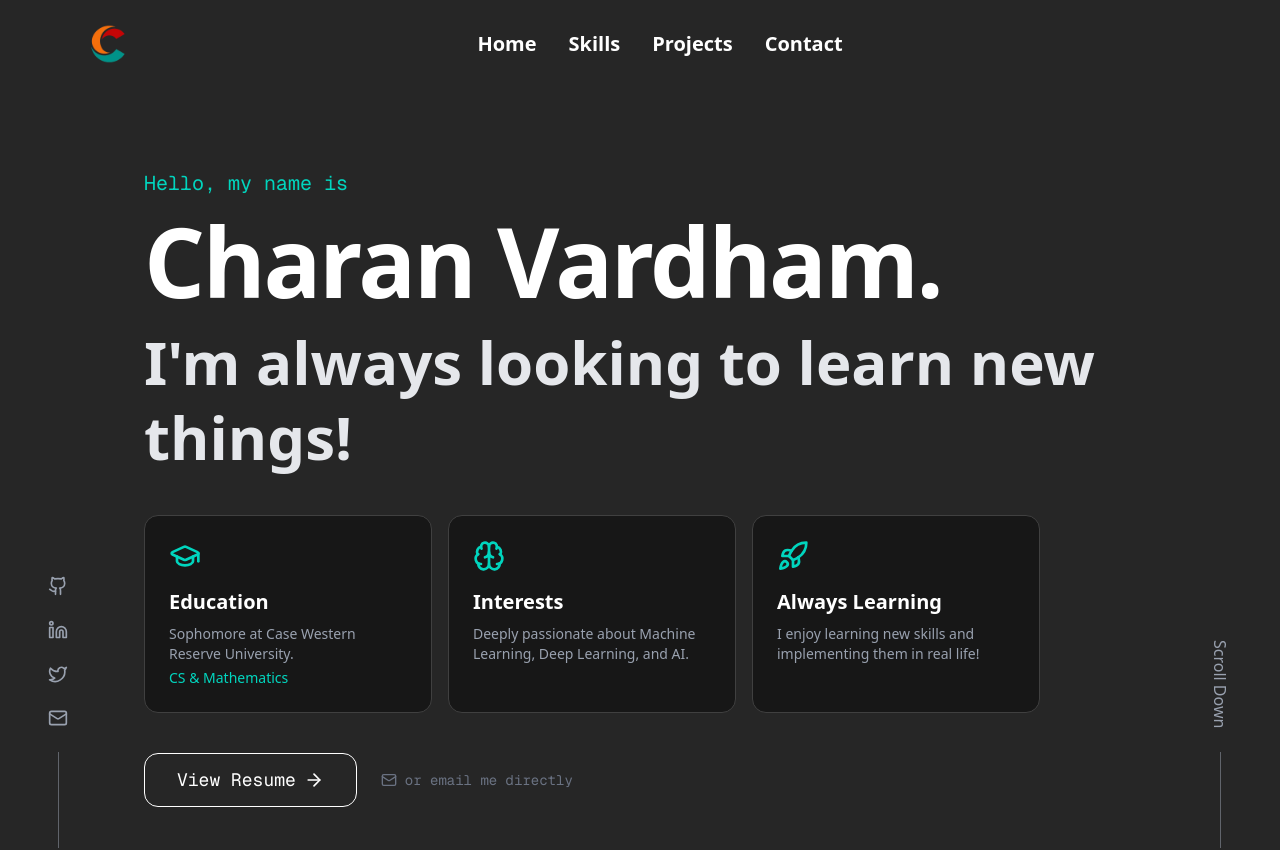
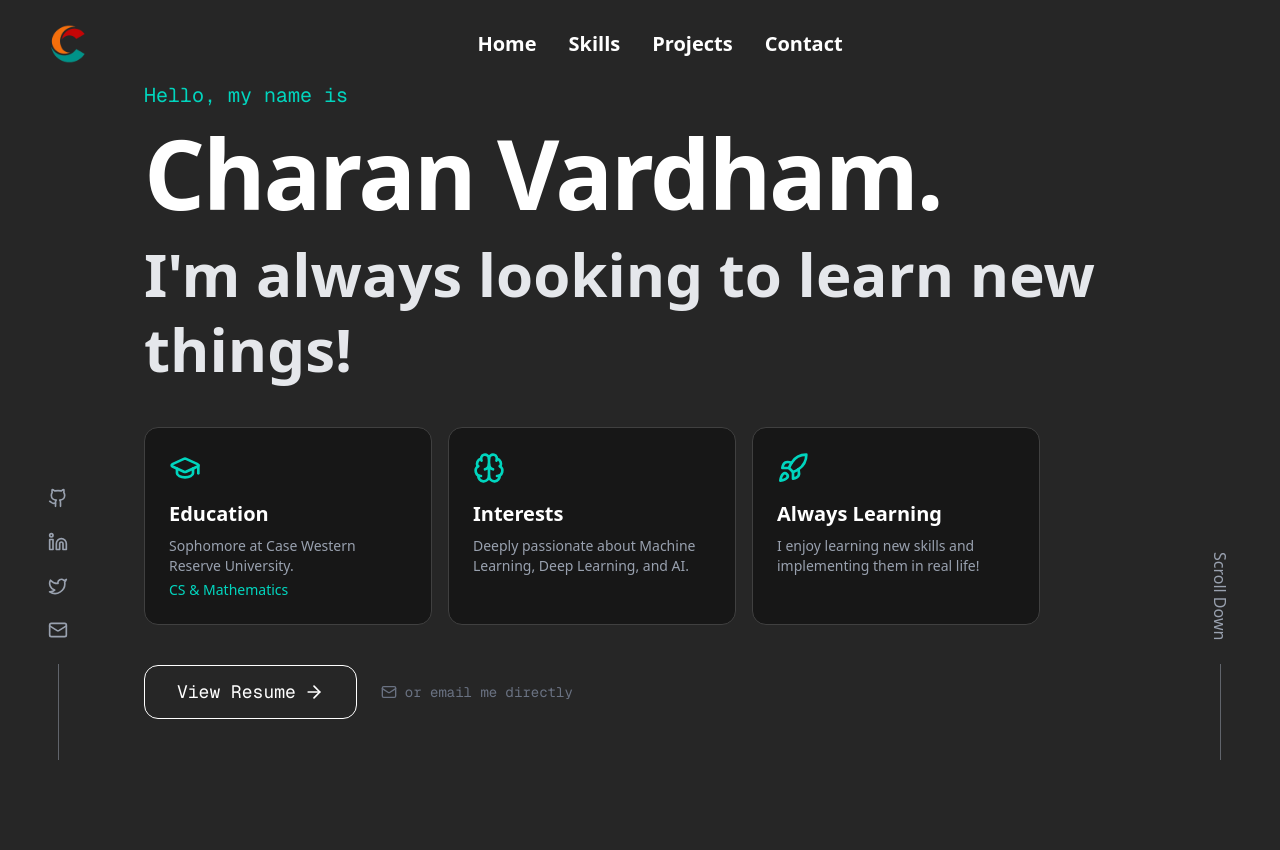
Before and after one commit to Charan6924/PersonalPortfolio, a Next.js app: page / in a window 1280 px wide. Shown: the top 850 px of the page. Built offline with nearby package versions, Linux system fonts and the light colour scheme; no server answers.

Commit message:
optimized for mobile

```diff
--- a/components/ui/Navbar.tsx
+++ b/components/ui/Navbar.tsx
@@ -1,12 +1,11 @@
 'use client'
-import React from 'react'
-import {useState} from 'react'
-import { useEffect } from 'react'
+import React, { useState, useEffect } from 'react'
 import Link from 'next/link'
-
+import { Menu, X } from 'lucide-react'
 
 const Navbar = () => {
     const [isScrolled, setIsScrolled] = useState(false);
+    const [isMobileMenuOpen, setIsMobileMenuOpen] = useState(false);
 
     const handleScroll = () => {
         if (window.scrollY > 0) {
@@ -15,32 +14,82 @@ const Navbar = () => {
             setIsScrolled(false);
         }
     }
+
     useEffect(() => {
         window.addEventListener('scroll', handleScroll);
         return () => {
             window.removeEventListener('scroll', handleScroll);
         }
     }, []);
+
     return (
         <nav
             className={`
                 text-white
-    sticky top-0 z-50
-    transition-colors duration-300 ease-in-out
-    ${isScrolled ? 'bg-neutral-800' : 'bg-transparent'}`}>
-      <div className='flex items-center max-w-6xl mx-auto p-4 md:p-6'>
-        <Link href = '/'>
-            <img src='/C_logo.png' alt='Logo' className='h-10 scale-[1.8] w-auto'></img>
+                fixed top-0 w-full z-50
+                transition-all duration-300 ease-in-out
+                ${isScrolled || isMobileMenuOpen ? 'bg-neutral-800 shadow-lg' : 'bg-transparent'}
+            `}
+        >
+            <div className='flex items-center justify-between max-w-7xl mx-auto p-4 md:p-6 lg:px-12'>
+
+                {/* LOGO */}
+                <Link href='/'>
+                    <img src='/C_logo.png' alt='Logo' className='h-8 md:h-10 scale-[1.5] md:scale-[1.8] w-auto transition-transform hover:scale-[1.6] md:hover:scale-[1.9]' />
                 </Link>
 
-        <div className='flex-grow flex justify-center gap-8 text-xl font-semibold'>
-            <Link href = "#home">Home</Link>
-            <Link href = "#skills">Skills</Link>
-            <Link href = "#projects">Projects</Link>
-            <Link href = "#contact">Contact</Link>
+                {/* DESKTOP MENU (Hidden on Mobile) */}
+                <div className='hidden md:flex flex-grow justify-center gap-8 text-xl font-semibold'>
+                    <Link href="#home" className="hover:text-teal-400 transition-colors">Home</Link>
+                    <Link href="#skills" className="hover:text-teal-400 transition-colors">Skills</Link>
+                    <Link href="#projects" className="hover:text-teal-400 transition-colors">Projects</Link>
+                    <Link href="#contact" className="hover:text-teal-400 transition-colors">Contact</Link>
                 </div>
 
+                {/* MOBILE MENU BUTTON (Visible only on Mobile) */}
+                <button
+                    className="md:hidden text-white focus:outline-none"
+                    onClick={() => setIsMobileMenuOpen(!isMobileMenuOpen)}
+                >
+                    {isMobileMenuOpen ? <X size={28} /> : <Menu size={28} />}
+                </button>
             </div>
+
+            {/* MOBILE MENU DROPDOWN */}
+            {isMobileMenuOpen && (
+                <div className="md:hidden bg-neutral-800 border-t border-neutral-700 absolute w-full">
+                    <div className="flex flex-col items-center gap-6 py-8 text-xl font-semibold">
+                        <Link
+                            href="#home"
+                            onClick={() => setIsMobileMenuOpen(false)}
+                            className="hover:text-teal-400 transition-colors"
+                        >
+                            Home
+                        </Link>
+                        <Link
+                            href="#skills"
+                            onClick={() => setIsMobileMenuOpen(false)}
+                            className="hover:text-teal-400 transition-colors"
+                        >
+                            Skills
+                        </Link>
+                        <Link
+                            href="#projects"
+                            onClick={() => setIsMobileMenuOpen(false)}
+                            className="hover:text-teal-400 transition-colors"
+                        >
+                            Projects
+                        </Link>
+                        <Link
+                            href="#contact"
+                            onClick={() => setIsMobileMenuOpen(false)}
+                            className="hover:text-teal-400 transition-colors"
+                        >
+                            Contact
+                        </Link>
+                    </div>
+                </div>
+            )}
         </nav>
     )
 }
```
Lines whose indentation alone changed are shown as unchanged.
